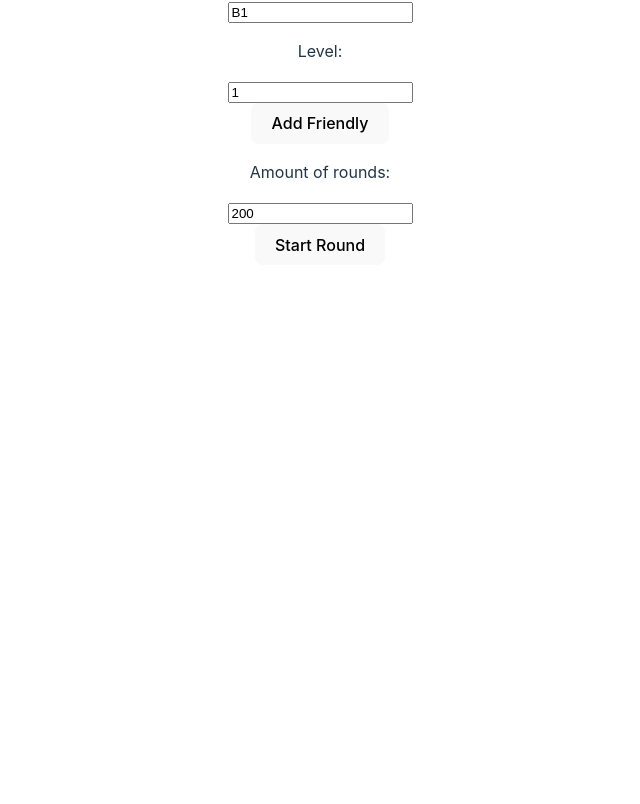
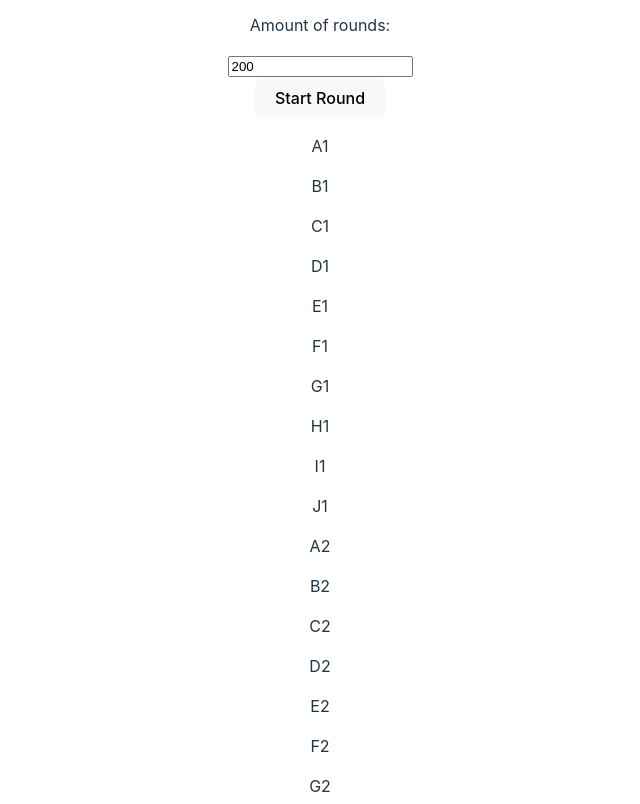
Before and after one commit to daefron/spreadsheet-creep, a React (Vite) app: page / in a window 1280 px wide. Shown: the part 356-1160 px from the top of the page, without its empty margins (320-960 px from the left). Before the commit the page ends 800 px from the top, so only its background shows below. Built offline with nearby package versions, Linux system fonts and the light colour scheme.

Commit message:
fixed bug where units could move into each other

```diff
--- a/src/Game Logic/Engine.jsx
+++ b/src/Game Logic/Engine.jsx
@@ -15,6 +15,7 @@ export default function EngineOutput() {
     }
     return grid;
   }
+
   //function that creates new active entities
   function Entity(type, level, position, name) {
     this.name = name;
@@ -218,12 +219,22 @@ export default function EngineOutput() {
             );
             healthChecker(entity, currentEntity);
             turnTaken = true;
-          } else if (
-            entity.position !== newPosition &&
+          }
+        });
+      });
+      if (
         currentEntity.speedCharge >= currentEntity.speed &&
         currentEntity.speed !== 0 &&
         turnTaken == false
       ) {
+        let spotFree = true;
+        activeEntities.forEach((entity) => {
+          if (entity.position == newPosition) {
+            return spotFree = false;
+          }
+        });
+        console.log(spotFree);
+        if (spotFree == true) {
           currentEntity.speedCharge = 0;
           currentEntity.position = newPosition;
           console.log(
@@ -231,8 +242,7 @@ export default function EngineOutput() {
           );
           turnTaken = true;
         }
-        });
-      });
+      }
       if (currentEntity.rateCharge < currentEntity.rate && turnTaken == false) {
         console.log(currentEntity.name + " charging attack.");
       } else if (
@@ -383,6 +393,7 @@ export default function EngineOutput() {
       activeEntities.forEach((entity) => {
         entityTurn(entity);
       });
+      GameboardRender();
       console.log("Turn " + currentTurn + " over.");
     }
 
@@ -507,6 +518,56 @@ export default function EngineOutput() {
     setFriendlyLevel(e.target.value);
   }
 
+  function initialGameboard() {
+    let grid = [];
+    const boardWidth = ["A", "B", "C", "D", "E", "F", "G", "H", "I", "J"];
+    for (let h = 1; h < 10; h++) {
+      boardWidth.forEach((element) => grid.push(element + h));
+    }
+    return grid;
+  }
+  const [gameboardEntities, setGameboardEntities] = useState(
+    initialGameboard()
+  );
+
+  function updateGameboardEntities() {
+    activeEntities.forEach((entity) => {
+      gameboardEntities.forEach((position) => {
+        //if position on grid is default and entity position => make entity name
+        if (
+          position == entity.position &&
+          position == gameboard[gameboardEntities.indexOf(position)]
+        ) {
+          gameboardEntities.splice(
+            [gameboardEntities.indexOf(entity.position)],
+            1,
+            entity.name
+          );
+        }
+        //if position on grid is not the entities position and the position is the entities name => make default name
+        else if (position !== entity.position && position == entity.name) {
+          gameboardEntities.splice(
+            [gameboardEntities.indexOf(position)],
+            1,
+            gameboard[gameboardEntities.indexOf(position)]
+          );
+        }
+      });
+      console.log(entity.position);
+    });
+    // setGameboardEntities(gameboardEntities);
+  }
+
+  function GameboardRender() {
+    updateGameboardEntities();
+    return (
+      <div>
+        {gameboardEntities.map((position) => {
+          return <p key={position}>{position}</p>;
+        })}
+      </div>
+    );
+  }
   //renders the grid to the DOM
   //THIS IS VERY BROKEN
   // const [gameboardGrid, setGameboardGrid] = useState([]);
@@ -605,7 +666,7 @@ export default function EngineOutput() {
       >
         Start Round
       </button>
-      <div>{/* <GameboardGrid></GameboardGrid> */}</div>
+      <GameboardRender></GameboardRender>
     </>
   );
 }
```
Lines whose indentation alone changed are shown as unchanged.
